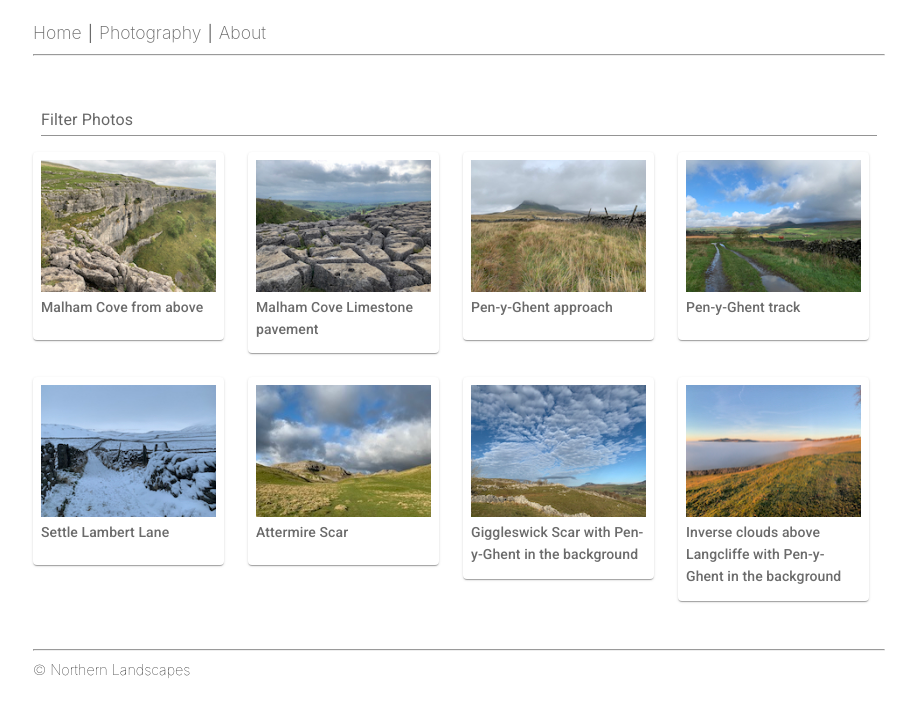
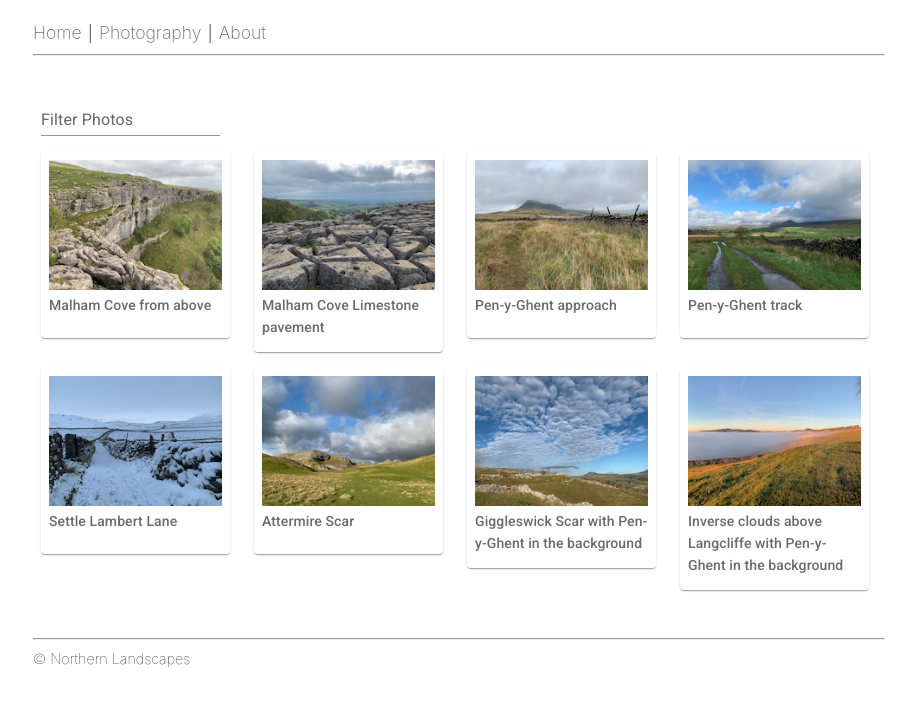
Before and after one commit to joeburton/northern-landscapes, a Next.js app: page /photos in a window 1280 px wide. Shown: the top 714 px of the page, without its empty margins (181-1097 px from the left). Built offline with nearby package versions, Linux system fonts and the light colour scheme.

Commit message:
tweak grid

```diff
--- a/components/List.tsx
+++ b/components/List.tsx
@@ -14,17 +14,12 @@ const List = ({ images }: ImagesArray) => {
   const [imageArray, setImageArray] = useState<Photo[]>(images);
 
   return (
-    <Grid>
+    <Grid container>
       <Grid item>
         <FilterImages setImageArray={setImageArray} images={images} />
       </Grid>
       <Grid item>
-        <Grid
-          container
-          spacing={1}
-          alignItems='stretch'
-          className={styles.photosList}
-        >
+        <Grid container className={styles.photosList}>
           {imageArray.map((image) => (
             <Grid
               item
```
